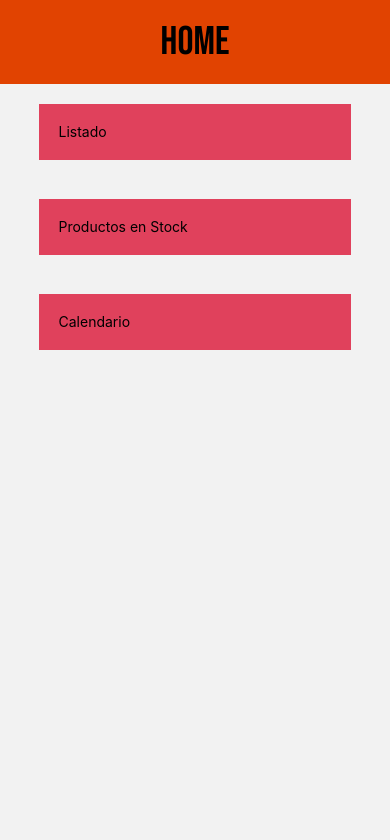
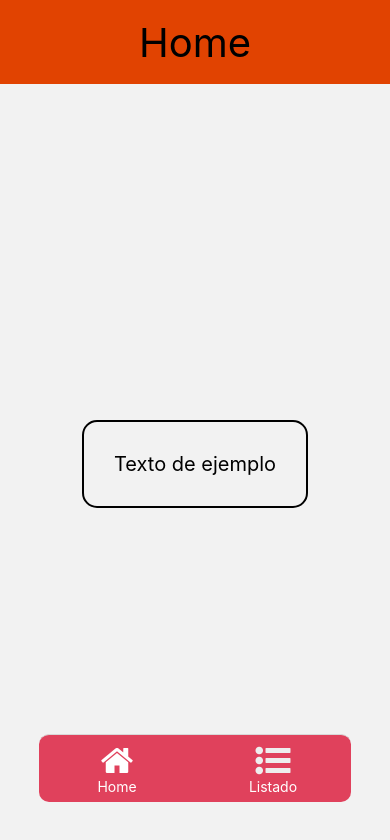
Before and after one commit to jorge-06/3ra-entrega.2, a React Native app: screen /Home in a window 390 px wide. Shown: the top 840 px of the page. Built offline with nearby package versions, Linux system fonts and the light colour scheme.

Commit message:
5to desafio

```diff
--- a/App.js
+++ b/App.js
@@ -1,78 +1,21 @@
-
-import { StyleSheet, Text, View, FlatList, Pressable } from 'react-native';
-import { StatusBar } from 'expo-status-bar';
-import {useFonts} from "expo-font"
-import { NavigationContainer } from '@react-navigation/native';
-import { createNativeStackNavigator } from '@react-navigation/native-stack';
-import { Colores } from './src/Global/Colores';
+import { StyleSheet } from 'react-native'
+import React from 'react'
+import { NavigationContainer } from '@react-navigation/native'
 
 
-import Listado from "./src/Pantallas/Listado";
-import Productos from './src/Pantallas/Productos';
-import Calendario from './src/Pantallas/Calendario';
-import Header from "./src/Componentes/Header";
+import BottomTab from './src/navigator/BottomTab'
 
-const Stack = createNativeStackNavigator();
 
-const Inicio = ({navigation}) => {
+const App = () => {
   return (
     <>
-      <Header title={"Home"}/>
-      <View>
-        <Pressable onPress={()=> {navigation.navigate("Listado")}}>
-          <Text style={styles.container}>Listado</Text>
-        </Pressable>
-      </View>
-
-      <View>
-        <Pressable onPress={()=> {navigation.navigate("Productos")}}>
-          <Text style={styles.container}>Productos en Stock</Text>
-        </Pressable>
-      </View>
-
-      <View>
-        <Pressable onPress={()=> {navigation.navigate("Calendario")}}>
-          <Text style={styles.container}>Calendario</Text>
-        </Pressable>
-      </View>
+      <NavigationContainer>
+        <BottomTab/>
+      </NavigationContainer>
     </>
-  );
-}
-
-const App = () => {
-  const [fontLoaded] = useFonts ({
-    BebasNeue: require ("./assets/Fuentes/BebasNeue-Regular.ttf")
-  })
-  if (!fontLoaded) return null
-  return (
-    <>
-      <StatusBar/>
-      <NavigationContainer>
-        <Stack.Navigator
-        screenOptions = {{headerShown : false}}>
-
-          <Stack.Screen name="Inicio" component={Inicio} />
-          <Stack.Screen name="Listado" component={Listado} />
-          <Stack.Screen name="Productos" component={Productos} />
-          <Stack.Screen name="Calendario" component={Calendario} />
-
-        </Stack.Navigator>
-      </NavigationContainer>
-
-    </>
-  );
+  )
 }
 
 export default App
 
-const styles = StyleSheet.create({
-  container:{
-    backgroundColor: Colores.colorTerciario,
-    width: "80%",
-    marginHorizontal: "10%",
-    margin: "5%",
-    padding: "5%",
-    alignItems: "center",
-    elevation: 25,
-}
-});
+const styles = StyleSheet.create({})
--- a/src/Componentes/Header.js
+++ b/src/Componentes/Header.js
@@ -24,6 +24,5 @@ const estilos = StyleSheet.create({
     },
     text:{
       fontSize: 40,
-      fontFamily: "BebasNeue",
     }
 })
--- a/src/Pantallas/Calendario.js
+++ /dev/null
@@ -1,25 +0,0 @@
-import { StyleSheet, Text, View } from 'react-native'
-import React from 'react'
-import Header from '../Componentes/Header'
-
-const Calendario = () => {
-  return (
-    <>
-    <Header title={"Calendario"}/>
-    <View style = {styles.container}>
-      <Text>Proximamente</Text>
-    </View>
-    </>
-  )
-}
-
-export default Calendario
-
-const styles = StyleSheet.create({
-    container:{
-        flex:1,
-        width: "100%",
-        justifyContent: "center",
-        alignItems: "center",
-    }
-})
--- /dev/null
+++ b/src/Pantallas/Home.js
@@ -0,0 +1,30 @@
+import { StyleSheet, Text, View } from 'react-native'
+import React from 'react'
+import Header from '../Componentes/Header'
+
+const Home = () => {
+  return (
+    <>
+        <Header title={"Home"}/>
+        <View style={styles.container}>
+          <Text style={styles.text}>Texto de ejemplo</Text>
+        </View>
+    </>
+  )
+}
+
+export default Home
+
+const styles = StyleSheet.create({
+  container:{
+    flex: 1,
+    alignItems: "center",
+    justifyContent: "center",
+  },
+  text:{
+    borderWidth: 2,
+    padding: 30,
+    fontSize: 20,
+    borderRadius: 15,
+  }
+})
--- a/src/Pantallas/Productos.js
+++ /dev/null
@@ -1,26 +0,0 @@
-import { StyleSheet, Text, View } from 'react-native'
-import Header from '../Componentes/Header'
-
-
-const Productos = () => {
-  return (
-    <>
-    <Header title={"Productos"}/>
-    <View style={styles.container}>
-      <Text>Proximamente</Text>
-    </View>
-    </>
-  )
-}
-
-export default Productos
-
-const styles = StyleSheet.create({
-    container:{
-        flex:1,
-        width: "100%",
-        justifyContent: "center",
-        alignItems: "center",
-    }
-
-})
--- /dev/null
+++ b/src/navigator/BottomTab.js
@@ -0,0 +1,66 @@
+import { StyleSheet, Text, View } from 'react-native'
+import { createBottomTabNavigator } from '@react-navigation/bottom-tabs';
+import { FontAwesome } from '@expo/vector-icons';
+
+import Home from '../Pantallas/Home';
+import Listado from '../Pantallas/Listado';
+import { Colores } from '../Global/Colores';
+
+
+
+
+const Tab = createBottomTabNavigator();
+
+const BottomTab = () => {
+  return (
+    <Tab.Navigator
+        screenOptions={{
+        headerShown: false,
+        tabBarShowLabel: false,
+        tabBarStyle: styles.tabBar}}>
+        <Tab.Screen
+            name="Home"
+            component={Home}
+            options={{
+            tabBarIcon: ({focused})=>
+            <View style={styles.icon}>
+            <FontAwesome style={styles.icon} name="home" size={35} color={focused ? "white" : "#EEE"}/>
+            <Text style={styles.textIcon}>Home</Text>
+            </View>
+            }}
+        />
+        <Tab.Screen
+            name="Listado"
+            component={Listado}
+            options={{
+            tabBarIcon: ({focused})=>
+            <View style={styles.icon}>
+            <FontAwesome name="list-ul" size={35} color={focused ? "white" : "#EEE"}/>
+            <Text style={styles.textIcon}>Listado</Text>
+            </View>
+            }}
+        />
+    </Tab.Navigator>
+  )
+}
+
+export default BottomTab
+
+const styles = StyleSheet.create({
+    tabBar:{
+        backgroundColor: Colores.colorTerciario,
+        elevation: 10,
+        position: "absolute",
+        bottom: "5%",
+        right: "10%",
+        left: "10%",
+        height: "8%",
+        borderRadius: 10,
+    },
+    icon:{
+        alignItems: "center"
+    },
+    textIcon:{
+        color: "white",
+    }
+})
```
Also changed, not shown: package.json (+6 -1 lines), 1 other file (tests, documents, lock files or other folders).
